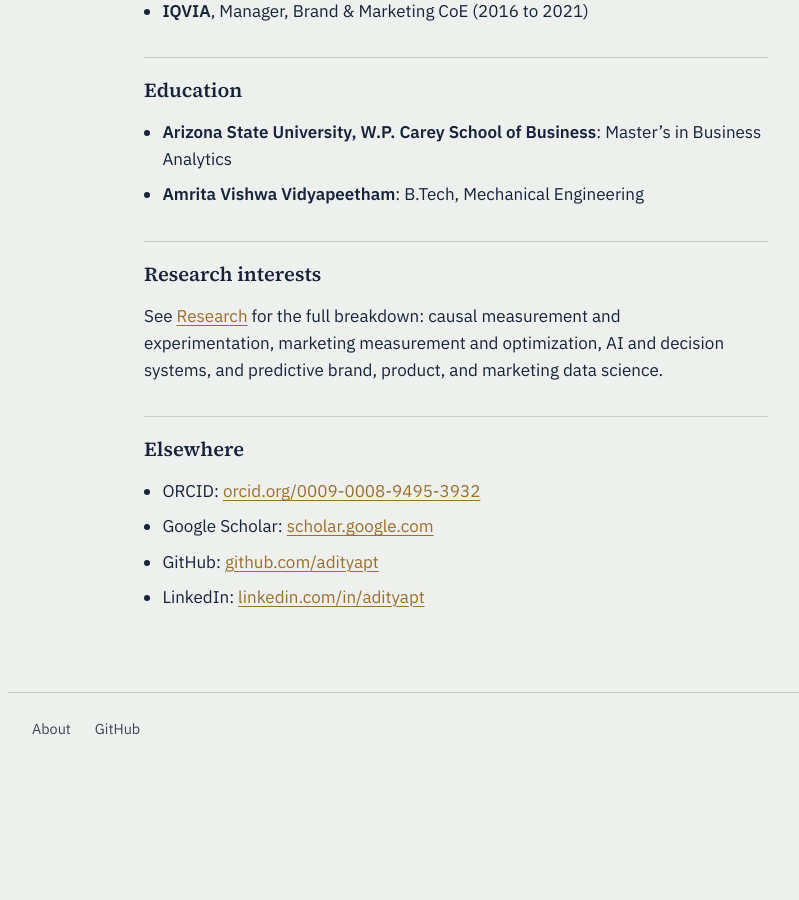
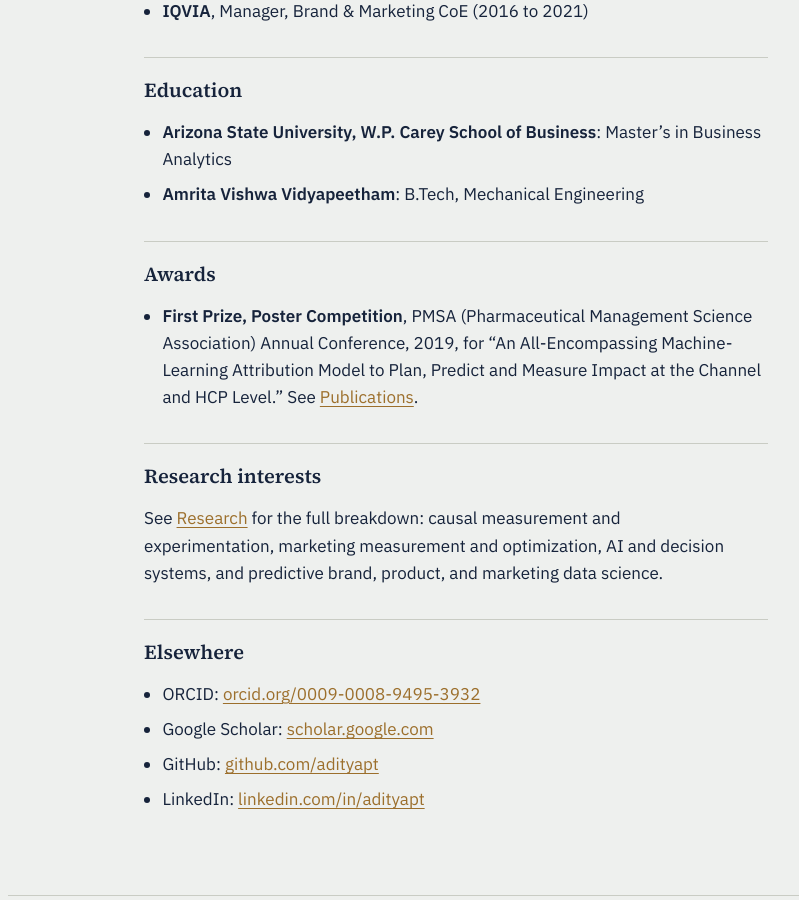
Before and after one commit to adityapt/personal-repo, a Jekyll site: the page built from about.md, in a window 1280 px wide and 900 px high, scrolled down 1017 px. Shown: the whole window, without its empty margins (184-983 px from the left). Built offline with Jekyll 4.4.1, drawn with Linux system fonts in a browser that asks for light colours; before the commit the page ends 1781 px from its top, so only the background shows below that.

Commit message:
Surface the PMSA First Prize award
Was previously listed only as a conference poster with no mention that
it won First Prize in the poster competition. Added the win to the
Publications entry and gave it its own Awards section on About.

Co-Authored-By: Claude Sonnet 5 <noreply@anthropic.com>

```diff
--- a/about.md
+++ b/about.md
@@ -24,6 +24,10 @@ He holds a Master's degree in Business Analytics and conducts independent resear
 - **Arizona State University, W.P. Carey School of Business**: Master's in Business Analytics
 - **Amrita Vishwa Vidyapeetham**: B.Tech, Mechanical Engineering
 
+## Awards
+
+- **First Prize, Poster Competition**, PMSA (Pharmaceutical Management Science Association) Annual Conference, 2019, for "An All-Encompassing Machine-Learning Attribution Model to Plan, Predict and Measure Impact at the Channel and HCP Level." See [Publications](/publications/#conference-research).
+
 ## Research interests
 
 See [Research](/research/) for the full breakdown: causal measurement and experimentation, marketing measurement and optimization, AI and decision systems, and predictive brand, product, and marketing data science.
```
Also changed, not shown: publications.md (+1 -1 lines).
